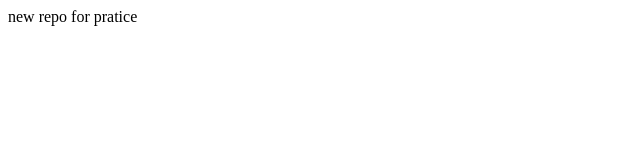
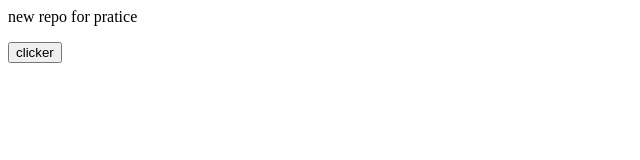
Before and after one commit to arhamajaz/localrepo, a plain HTML site: page index.html in a window 1280 px wide. Shown: the whole page, without its empty margins (0-640 px from the left). Drawn offline with Linux system fonts and the light colour scheme.

Commit message:
new button

```diff
--- a/index.html
+++ b/index.html
@@ -1 +1,2 @@
 <p>new repo for pratice</p>
+<button>clicker</button>
```
